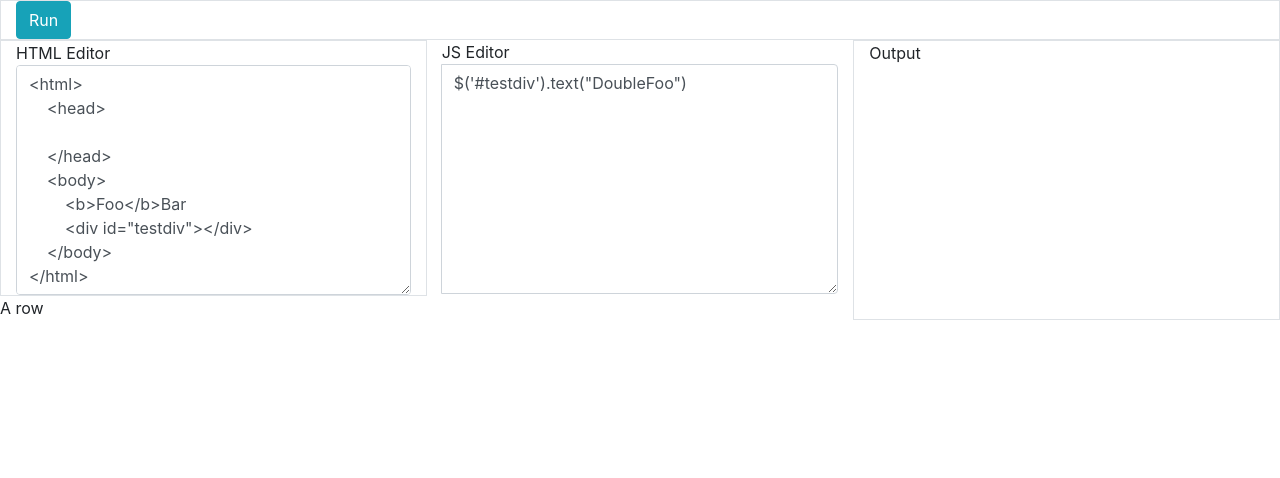
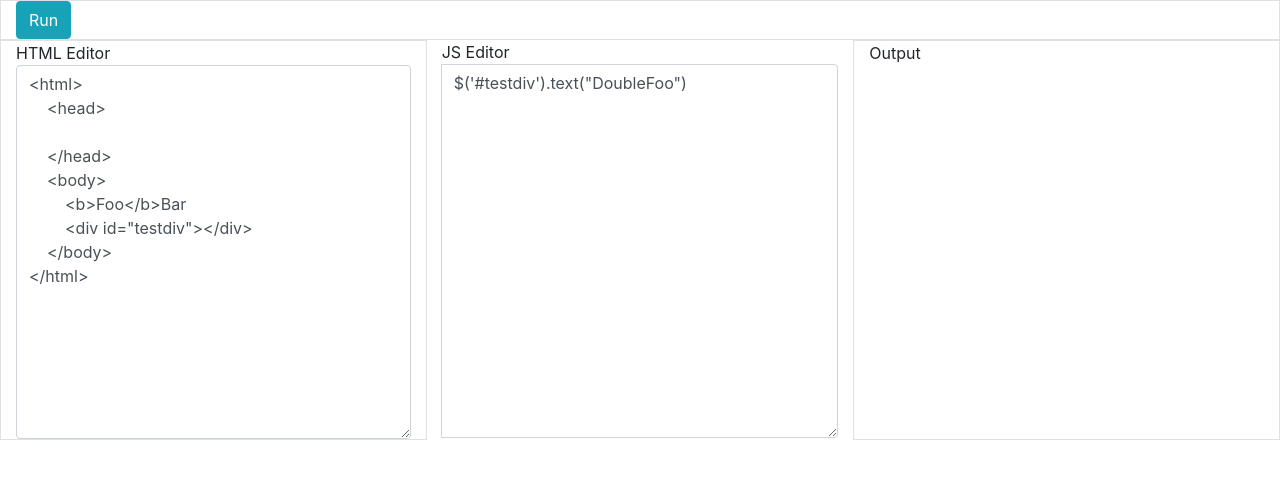
Before and after one commit to hapticPaper/rustydev, a plain HTML site: page index.html in a window 1280 px wide. Drawn offline with nearby package versions, Linux system fonts and the light colour scheme.

Commit message:
little things

```diff
--- a/index.html
+++ b/index.html
@@ -37,7 +37,7 @@
                     <div class="row">
                         <div class="col-6 border">
                             HTML Editor
-                                <textarea id="htmlInput" class="form-control" aria-label="With textarea" rows="9" value=" "><html>
+                                <textarea id="htmlInput" class="form-control" aria-label="With textarea" rows="15" value=" "><html>
     <head>
 
     </head>
@@ -53,13 +53,13 @@
                             <div class="input-group">
                                 <div class="input-group-prepend">
                                 </div>
-                                <textarea id="jsInput" class="form-control" aria-label="With textarea" rows="9">$('#testdiv').text("DoubleFoo")</textarea>
+                                <textarea id="jsInput" class="form-control" aria-label="With textarea" rows="15">$('#testdiv').text("DoubleFoo")</textarea>
                               </div>
                         </div>
                     </div>
 
                     <div class="row">
-                        A row
+
                     </div>
 
                 </div>
```
